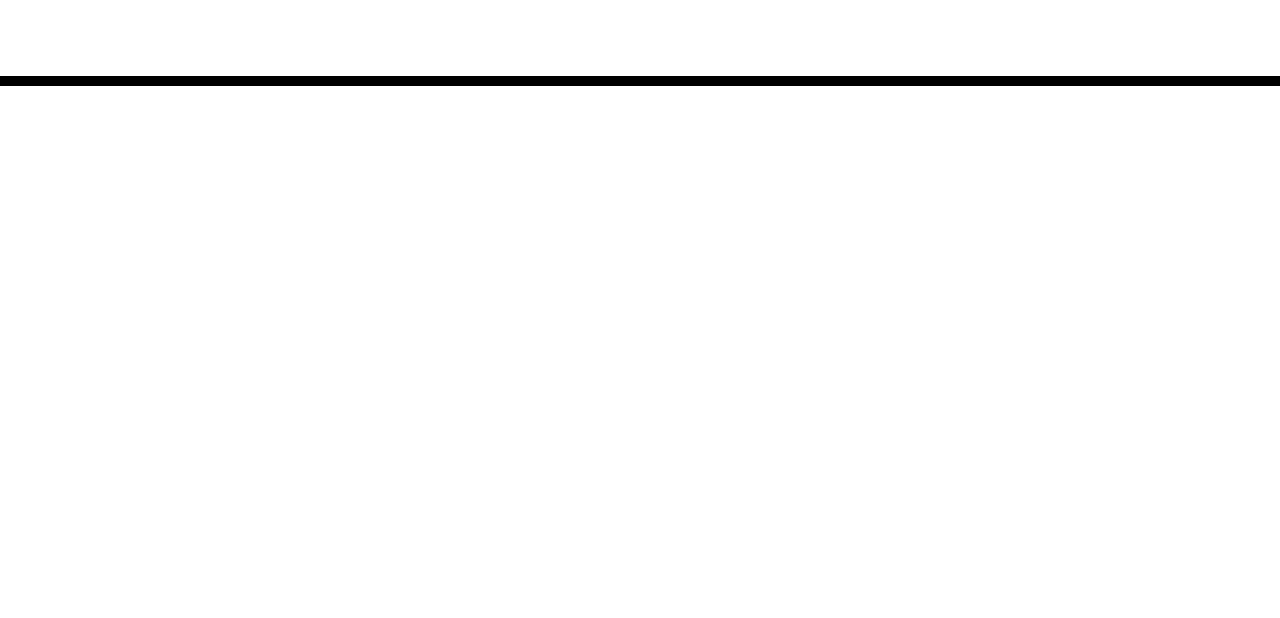
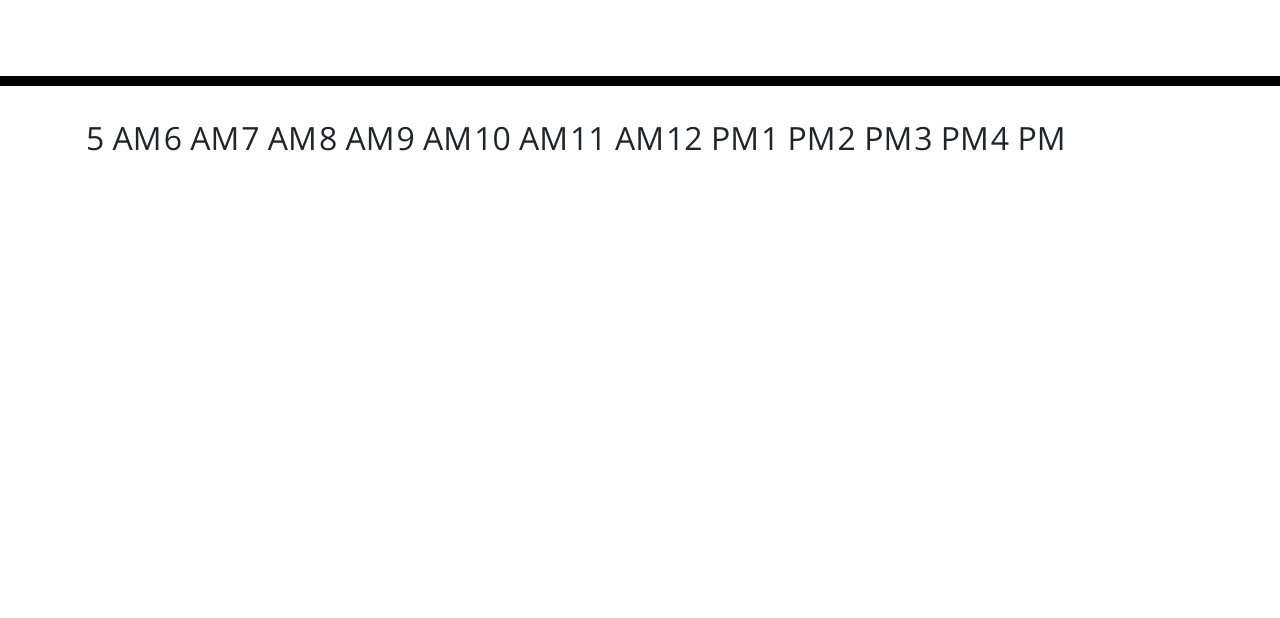
Before and after one commit to pacovdj/Workday_Scheduler, a plain HTML site: page index.html in a window 1280 px wide. Shown: the part 182-800 px from the top of the page. Drawn offline with nearby package versions, Linux system fonts and the light colour scheme.

Commit message:
attempted to add time slots and bootstap

```diff
--- a/index.html
+++ b/index.html
@@ -29,10 +29,32 @@
       <p id="currentDay" class="lead"></p>
     </header>
     <div class="container">
-      <!-- Timeblocks go here -->
+      <h2 $('.date').text(`${output}`) h2>
+      <div class="calendar">
+        <div class="empty"></div>
+      <div class="group-1">
+        <table>
+        <td>5 AM</td>
+        <td>6 AM</td>
+        <td>7 AM</td>
+        <td>8 AM</td>
+        </div>
+        <div class="group-2">
+        <td>9 AM</td>
+        <td>10 AM</td>
+        <td>11 AM</td>
+        <td>12 PM</td>
+      </div>
+      <div class="group-3">
+        <td>1 PM</td>
+        <td>2 PM</td>
+        <td>3 PM</td>
+        <td>4 PM</td>
+      </div>
     </div>
-
+    </table>
     <script src="https://code.jquery.com/jquery-3.4.1.min.js"></script>
     <script src="https://cdnjs.cloudflare.com/ajax/libs/moment.js/2.24.0/moment.min.js"></script>
+    <script src="./schedule.js"></script>
   </body>
 </html>
--- a/schedule.js
+++ b/schedule.js
@@ -0,0 +1,12 @@
+let d = new Date()
+
+let year = d.getFullYear()
+let month = d.getMonth()+1;
+let day = d.getDate();
+
+let totalDays = new Date(year, month, 0).getDate()
+
+let output =
+
+(month<10 ? '0': '') + month + '/' +
+(day<10 ? '0' : '') + day + '/' + year
```
